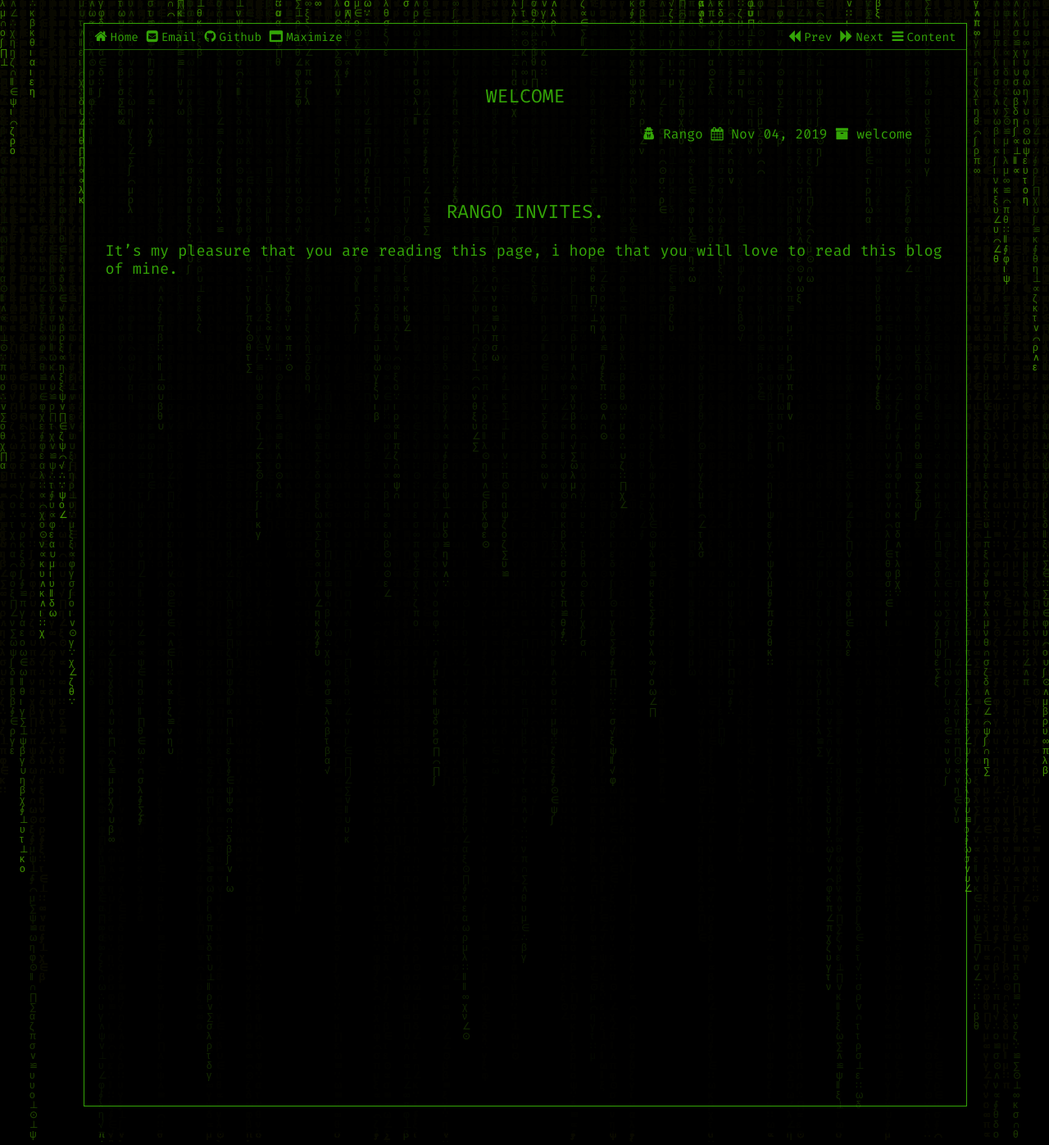
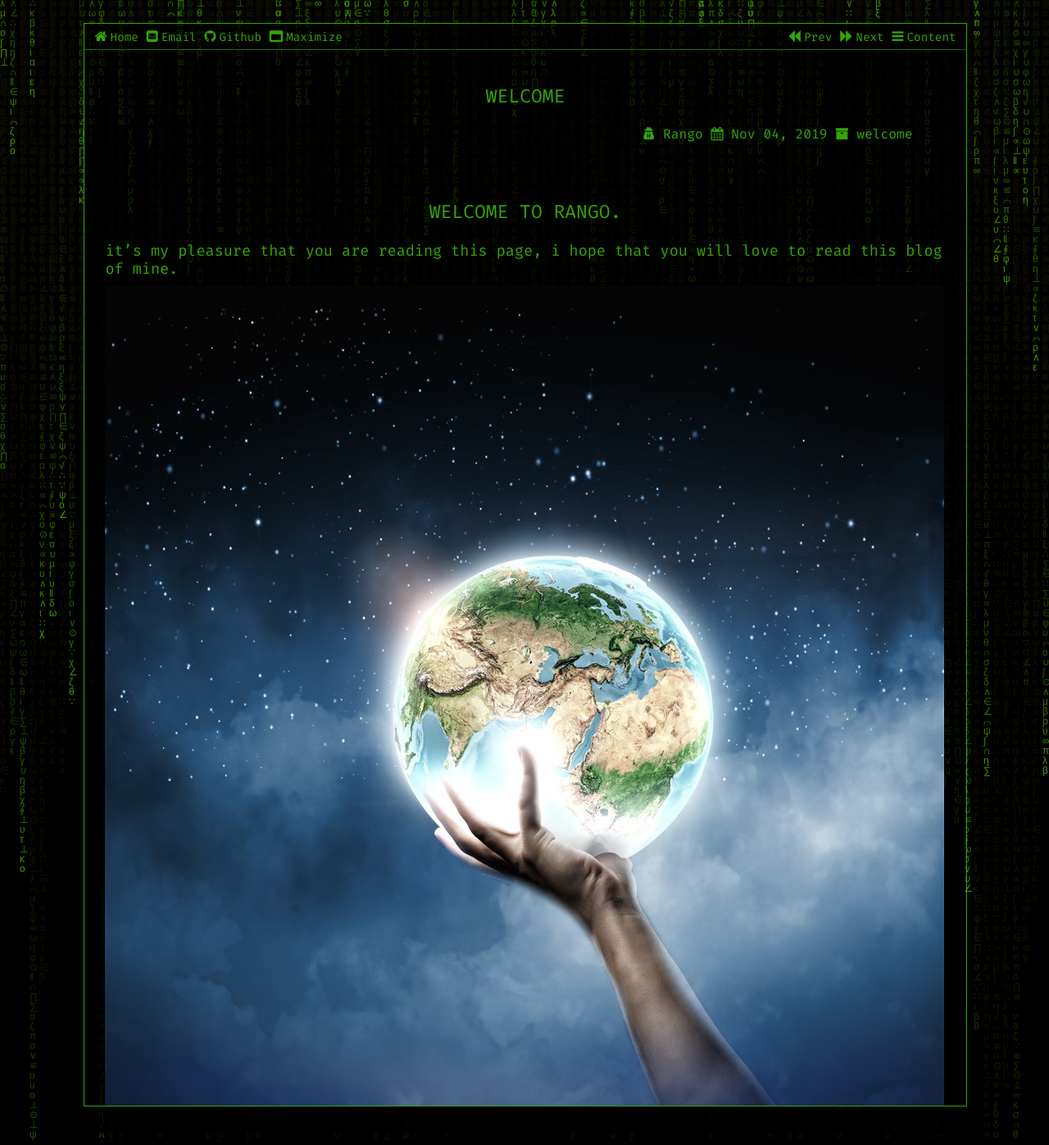
Before and after one commit to hemanthtech/rango, a Jekyll site: the page built from _posts/2019-11-4-Testing.md, in a window 1280 px wide. Shown: the whole page at 82% size. Built offline with Jekyll 4.4.1, drawn with Linux system fonts in a browser that asks for light colours.

Commit message:
Update 2019-11-4-Testing.md

```diff
--- a/_posts/2019-11-4-Testing.md
+++ b/_posts/2019-11-4-Testing.md
@@ -5,6 +5,9 @@ author: Rango
 category: welcome
 date: 2019-11-4
 ---
-# Rango Invites.
-It's my pleasure that you are reading this page,
+# welcome to Rango.
+it's my pleasure that you are reading this page,
 i hope that you will love to read this blog of mine.
+
+
+![Image Test](/assets/img/img-sample.jpg)
```
